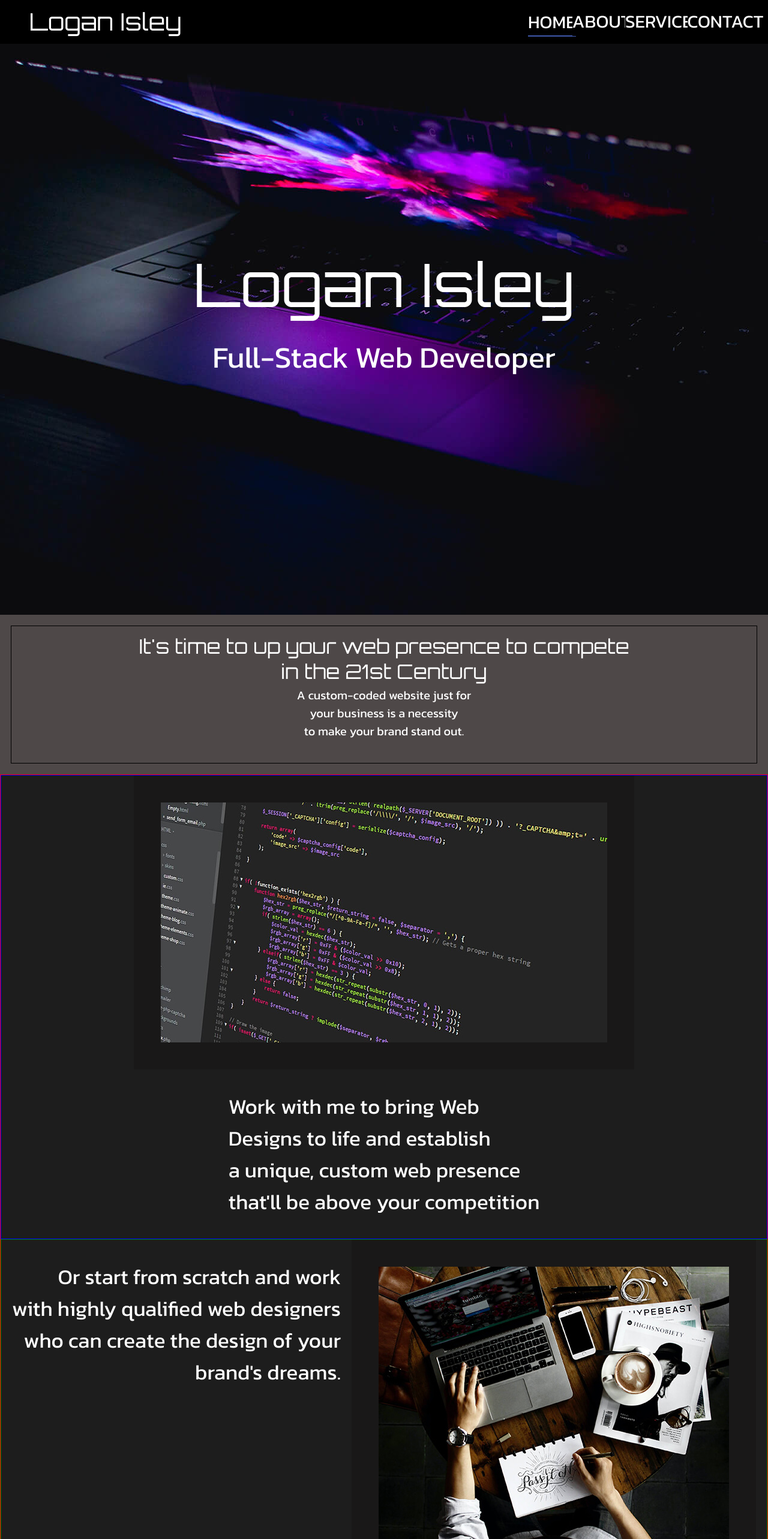
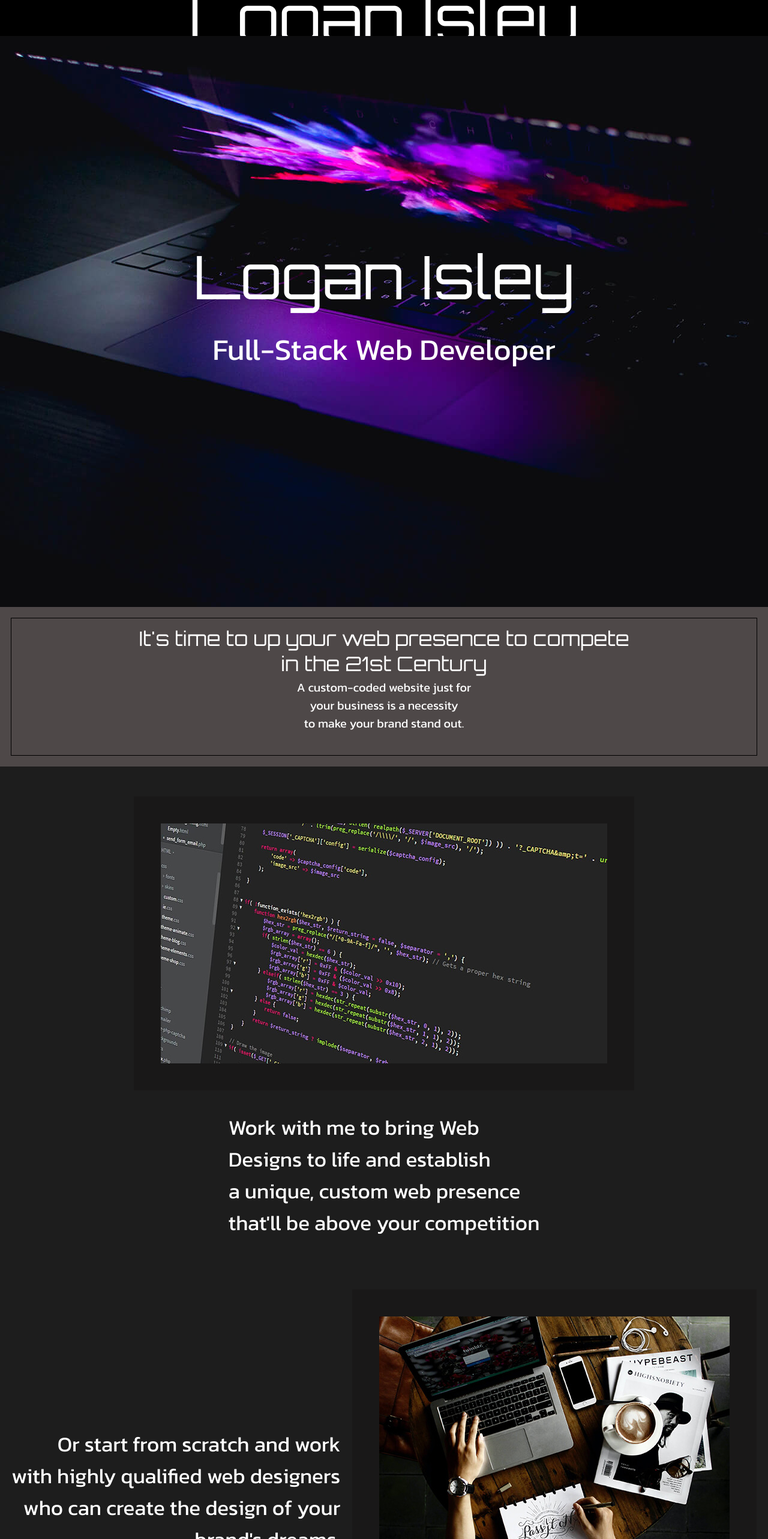
Before and after one commit to LowGcifer/Web-Dev-Site, a React (Create React App) app in the folder client/: page / in a window 1280 px wide. Shown: the top 2566 px of the page at 60% size. Built offline with nearby package versions, Linux system fonts and the light colour scheme.

Commit message:
some navbar responsive refactoring, more home screen mobile work

```diff
--- a/client/src/components/Navbar/index.js
+++ b/client/src/components/Navbar/index.js
@@ -14,6 +14,10 @@ function Navbar() {
           Logan Isley
         </NavLink>
       </li>
+
+      <li id="hamburger"></li>
+
+      <div id="main-buttons">
         <li id="home-nav">
           <NavLink to="/" className={classNameState}>
             HOME
@@ -34,6 +38,7 @@ function Navbar() {
             CONTACT
           </NavLink>
         </li>
+      </div>
     </nav>
   );
 }
--- a/client/src/components/Navbar/navbar.css
+++ b/client/src/components/Navbar/navbar.css
@@ -12,6 +12,29 @@
   overflow-x: hidden;
 }
 
+/* #main-buttons-container {
+  width: 85vw;
+  display: flex;
+  justify-content: right;
+  height: 73px;
+} */
+
+#hamburger {
+  display: none;
+}
+
+#main-buttons {
+  display: flex;
+  height: 73px;
+  width: 30%;
+  align-items: center;
+  justify-content: space-evenly;
+  flex-direction: row;
+  position: relative;
+  /* left: 54vw; */
+  margin-left: auto;
+}
+
 #logan-home {
   font-family: Orbitron;
   font-size: 40px;
@@ -24,10 +47,10 @@
   font-family: Kanit;
   font-size: 30px;
   display: inline;
-  position: absolute;
+  /* position: absolute; */
 
   /* left: 1450px; */
-  left: 68.75%;
+  /* left: 68.75%; */
 
   /* top: 25%; */
   background-color: black;
@@ -37,10 +60,10 @@
   font-family: Kanit;
   font-size: 30px;
   display: inline;
-  position: absolute;
+  /* position: absolute; */
 
   /* left: 1550px; */
-  left: 74.5%;
+  /* left: 74.5%; */
 
   /* top: 25%; */
   background-color: black;
@@ -50,10 +73,10 @@
   font-family: Kanit;
   font-size: 30px;
   display: inline;
-  position: absolute;
+  /* position: absolute; */
 
   /* left: 1650px; */
-  left: 81.4%;
+  /* left: 81.4%; */
   /* top: 25%; */
   background-color: black;
 }
@@ -62,10 +85,10 @@
   font-family: Kanit;
   font-size: 30px;
   display: inline;
-  position: absolute;
+  /* position: absolute; */
 
   /* left: 1750px; */
-  left: 89.5%;
+  /* left: 89.5%; */
 
   /* top: 25%; */
   background-color: black;
@@ -91,3 +114,20 @@
   text-decoration: none;
   border-bottom: 2px solid #3f58ac;
 }
+
+@media screen and (max-width: 1600px) {
+  #main-buttons {
+    display: none;
+  }
+
+  .navbar {
+    height: 60px;
+  }
+
+  #logan-home {
+    font-size: 8vw;
+    margin-left: auto;
+    margin-right: auto;
+    left: 0px;
+  }
+}
--- a/client/src/style.css
+++ b/client/src/style.css
@@ -132,8 +132,10 @@
 }
 
 #home-image-area {
-  height: 1400px;
-  border: 1px solid red;
+  /* height: 1400px; */
+  display: flex;
+  flex-direction: column;
+  justify-content: space-evenly;
 }
 
 #home-image-one-container {
@@ -141,7 +143,10 @@
   flex-direction: row;
   flex-wrap: wrap;
   justify-content: space-evenly;
-  border: 1px solid blue;
+  align-items: center;
+  margin-top: 50px;
+  margin-bottom: 25px;
+  /* height: 615px; */
 }
 
 #home-image-one {
@@ -169,7 +174,10 @@
   flex-direction: row-reverse;
   flex-wrap: wrap;
   justify-content: space-evenly;
-  border: 1px solid green;
+  align-items: center;
+  margin-top: 25px;
+  margin-bottom: 50px;
+  /* height: 785px; */
 }
 
 #home-image-two {
```
Lines whose indentation alone changed are shown as unchanged.
